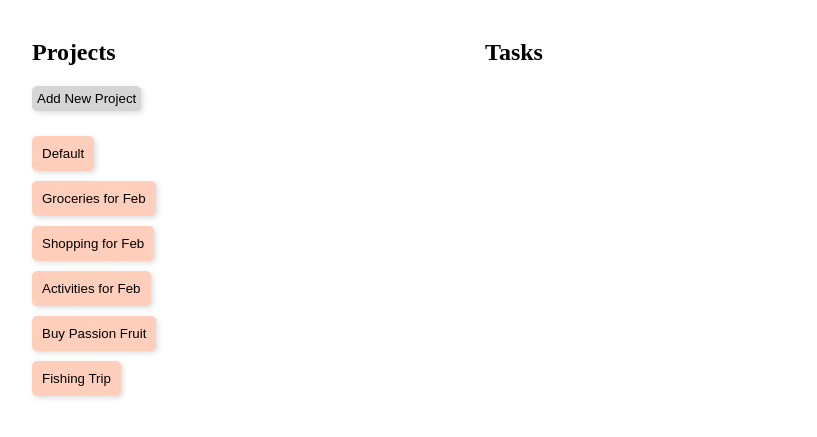
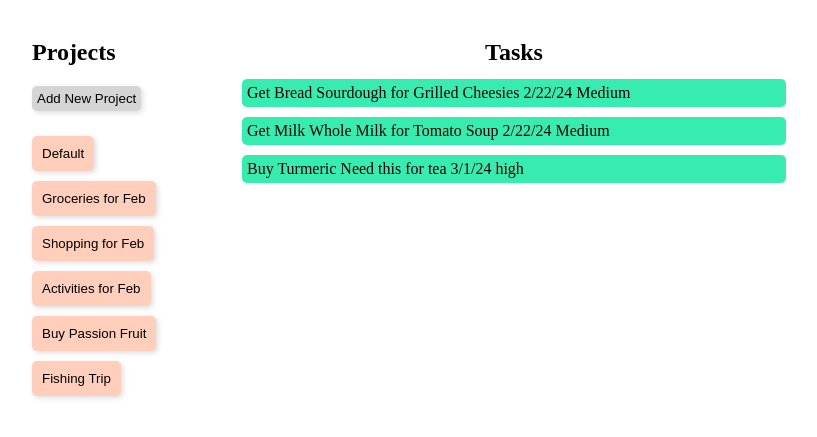
Before and after one commit to rann143/ToDoList, a website with bundled scripts: page dist/index.html in a window 1280 px wide. Both pictures are taken after a click on the button "Groceries for Feb". Shown: the part 61-498 px from the top of the page, without its empty margins (226-1043 px from the left). Built offline with nearby package versions, Linux system fonts and the light colour scheme.

Commit message:
create displayTasks function in display.js; display all tasks when you click project button

```diff
--- a/src/classes.js
+++ b/src/classes.js
@@ -39,4 +39,4 @@ class Task {
 
 }
 
-export {Project, Task,  };
+export { Project, Task,  };
--- a/src/display.js
+++ b/src/display.js
@@ -21,6 +21,10 @@ const display = (function displayContent() {
     taskListTitle.classList.add('task-list-title');
     taskContainer.appendChild(taskListTitle);
 
+    const taskListDiv = document.createElement('div');
+    taskListDiv.classList.add('task-list-div');
+    taskContainer.appendChild(taskListDiv);
+
     const showProjectList = () => {
 
         projectDependencies.projects.forEach((project) => {
@@ -28,10 +32,6 @@ const display = (function displayContent() {
 
             projectBtn.textContent = project.name;
             projectBtn.classList.add("project-button");
-
-            // projectBtn.addEventListener('click', (e) => {
-            //     projManager.showProjectTaskList(project.name);
-            // });
 
             projectListDiv.appendChild(projectBtn);
         })
@@ -49,11 +49,15 @@ const display = (function displayContent() {
 
     }
 
-    const showTasks = () => {
+    const displayTask = (task) => {
 
-
+            const taskDiv = document.createElement('div');
+            taskDiv.classList.add('task-div');
+            taskDiv.textContent = `${task.name} ${task.description} ${task.date} ${task.priority}`;
+            taskListDiv.appendChild(taskDiv);
 
     }
+
 
     container.appendChild(projectListDiv);
     container.appendChild(taskContainer);
@@ -61,7 +65,8 @@ const display = (function displayContent() {
     return {
 
         showProjectList,
-        createNewProjectButton
+        createNewProjectButton,
+        displayTask,
 
     }
 
--- a/src/functions.js
+++ b/src/functions.js
@@ -50,7 +50,9 @@ const projManager = (function ProjectManager() {
 
     const showProjectTasksNames = (projectName) => {
 
-        getProject(projectName).taskList.forEach(task => console.log(task.name))
+        //getProject(projectName).taskList.forEach(task => console.log(task.name))
+
+
     }
 
     const showProjectTaskList = (projectName) => {
--- a/src/index.js
+++ b/src/index.js
@@ -68,6 +68,8 @@ display.showProjectList();
 
 //Event Listeners for Project Buttons
 const projectBtns = document.querySelectorAll(".project-button");
+const taskListDiv = document.querySelector('.task-list-div');
+
 projectBtns.forEach(button => {
 
     button.addEventListener('click', (e) => {
@@ -77,13 +79,18 @@ projectBtns.forEach(button => {
 
 })
 
-// projectBtns.forEach(button => {
+projectBtns.forEach(button => {
 
-//     button.addEventListener('click', (e) => {
-//         e.preventDefault();
+    button.addEventListener('click', (e) => {
+        e.preventDefault();
+        taskListDiv.replaceChildren();
+        projManager.getProject(button.textContent).taskList.forEach((task) => {
+            display.displayTask(task);
+        })
+    });
 
-//     })
+})
 
-// })
+
 
 //Event Listener for Add New Project Button
--- a/src/style.css
+++ b/src/style.css
@@ -36,6 +36,18 @@ h1 {
 .task-list-title {
     grid-row: 1/2;
     justify-self: center;
+}
+
+.task-list-div {
+    grid-row: 2/3;
+
+}
+
+.task-div {
+    margin: 10px;
+    border-radius: 5px;
+    background-color: rgb(55, 236, 176);
+    padding: 5px;
 }
 
 .project-button {
```
Also changed, not shown: dist/main.js.
